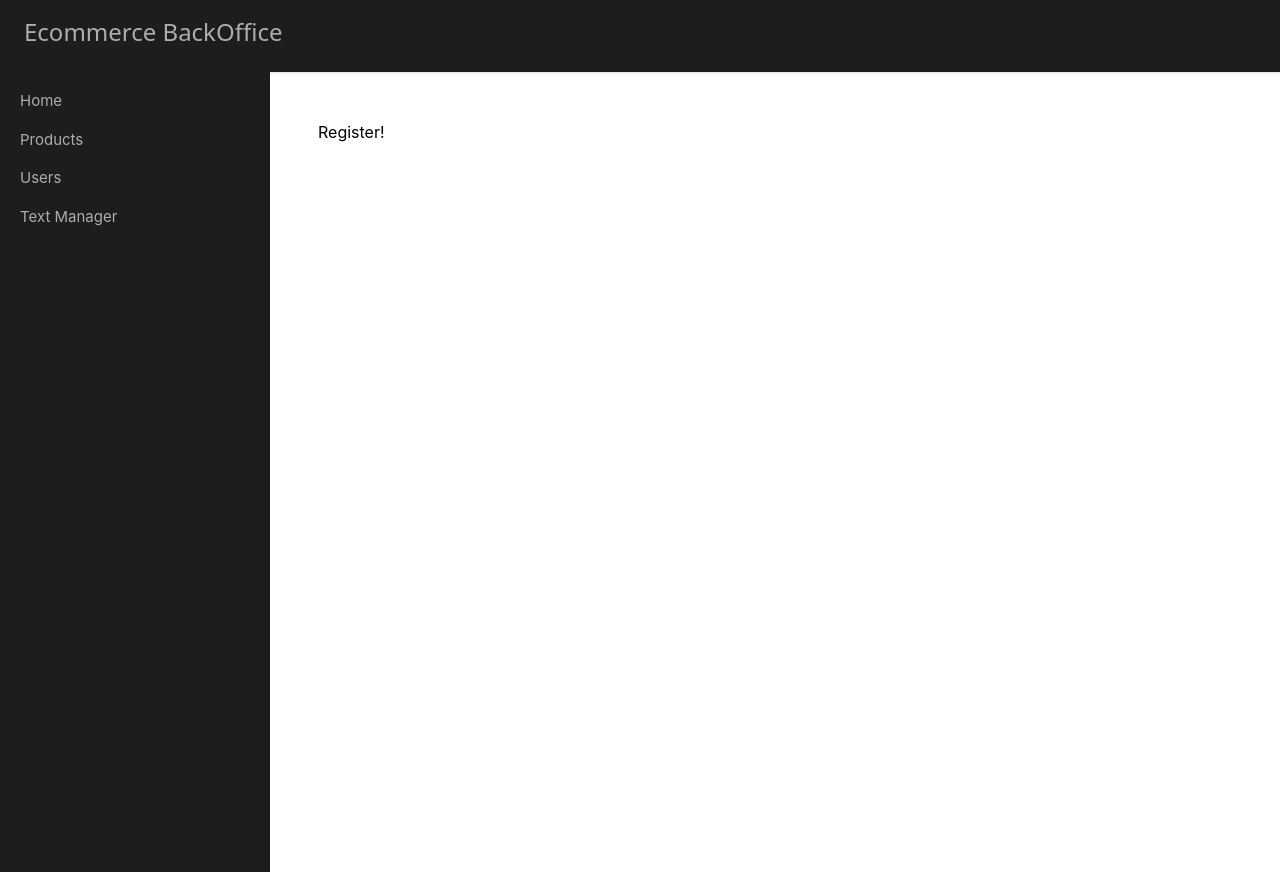
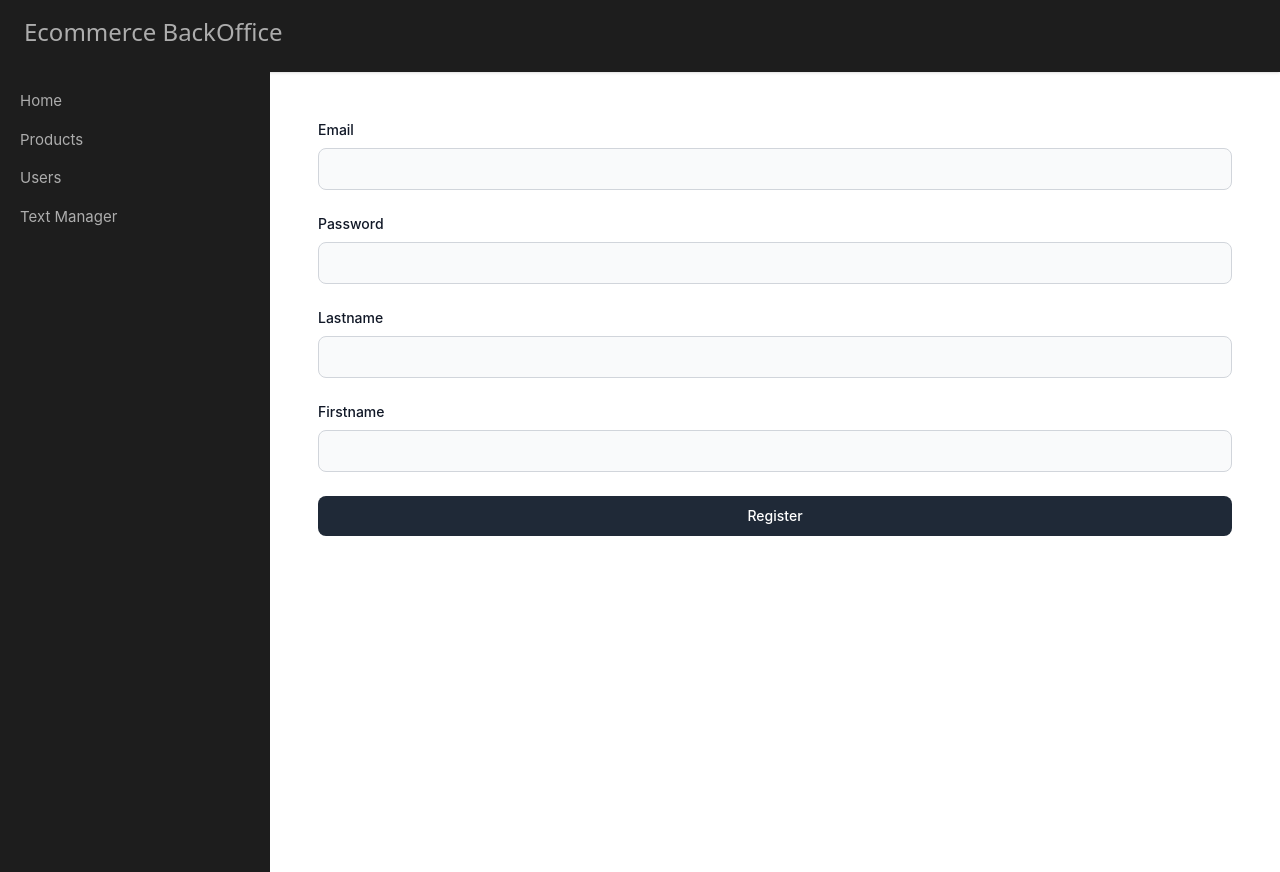
Before and after one commit to dany-mike/react_backoffice_ecommerce, a React (Create React App) app: page /register in a window 1280 px wide. Built offline with nearby package versions, Linux system fonts and the light colour scheme.

Commit message:
feature: login and register form front done

```diff
--- a/src/ui/pages/Login.js
+++ b/src/ui/pages/Login.js
@@ -18,7 +18,7 @@ export default function Login() {
   };
 
   return (
-    <div>
+    <div className="login">
       <Input
         handleChange={handleChange}
         inputLabel="Email"
--- a/src/ui/pages/Register.js
+++ b/src/ui/pages/Register.js
@@ -1,7 +1,51 @@
+import { useState } from "react";
+import Button from "../components/Button/Button";
+import Input from "../components/Input/Input";
+
 export default function Register() {
+  const [login, setLogin] = useState({
+    email: "",
+    password: "",
+    firstname: "",
+    lastname: "",
+  });
+
+  const handleChange = (e) => {
+    const { name, value } = e.target;
+    setLogin({ ...login, [name]: value });
+  };
+
+  const handleLogin = () => {
+    console.log("Handle Login");
+  };
+
   return (
     <div>
-      <h1>Register!</h1>
+      <Input
+        handleChange={handleChange}
+        inputLabel="Email"
+        type="text"
+        name="email"
+      />
+      <Input
+        handleChange={handleChange}
+        inputLabel="Password"
+        type="password"
+        name="password"
+      />
+      <Input
+        handleChange={handleChange}
+        inputLabel="Lastname"
+        type="text"
+        name="lastname"
+      />
+      <Input
+        handleChange={handleChange}
+        inputLabel="Firstname"
+        type="text"
+        name="firstname"
+      />
+      <Button handleClick={handleLogin}>Register</Button>{" "}
     </div>
   );
 }
--- a/tailwind.config.js
+++ b/tailwind.config.js
@@ -1,5 +1,4 @@
 /** @type {import('tailwindcss').Config} */
-// TODO: change lg breakpoint value to 992px
 module.exports = {
   content: ["./src/**/*.{js,jsx,ts,tsx}"],
   theme: {
```
